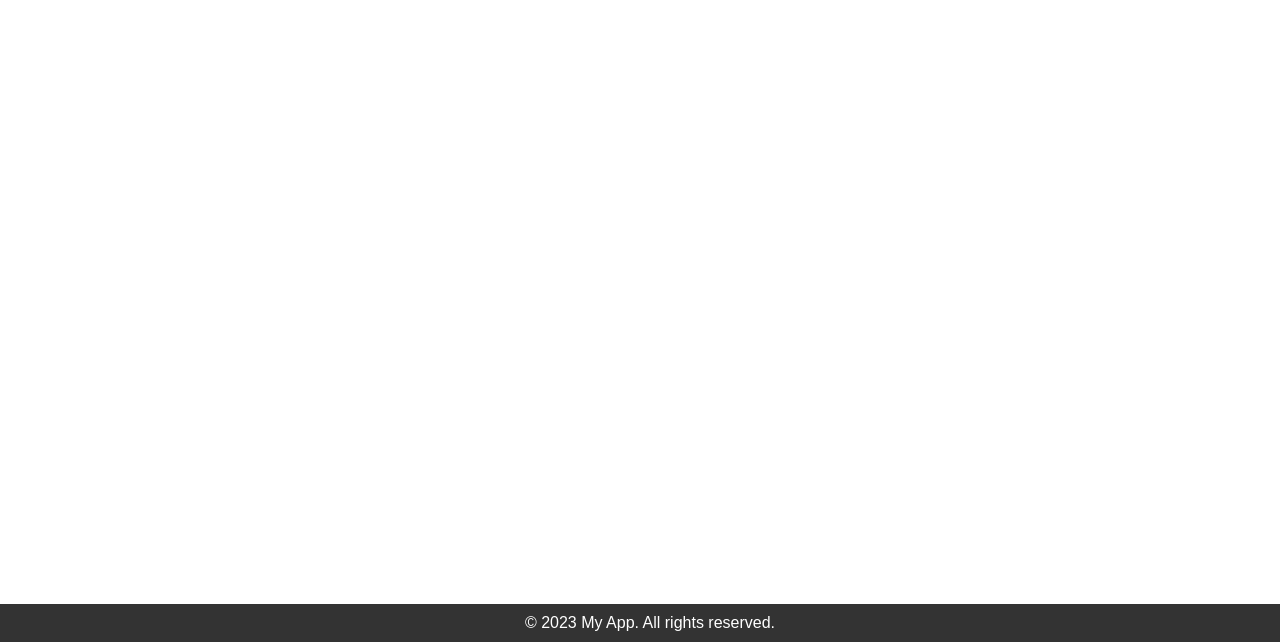
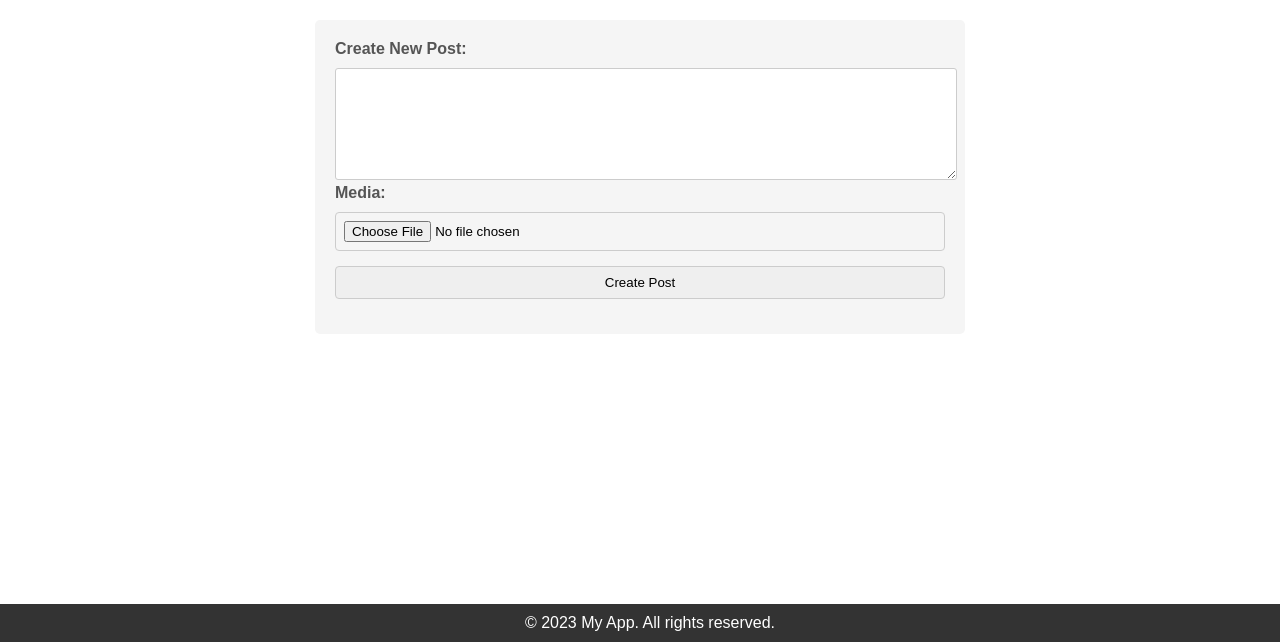
Before and after one commit to ntnanh1296/SeaWave, a Django app: page / in a window 1280 px wide. Shown: the part 158-800 px from the top of the page. Run offline with Django 4.2, Linux system fonts and the light colour scheme; the visitor is signed in with stand-in values (Sample User, id 1).

Commit message:
home-page-after-login-with-post-creation-form

```diff
--- a/SeaWave/settings.py
+++ b/SeaWave/settings.py
@@ -1,6 +1,8 @@
 
 from pathlib import Path
 from datetime import timedelta
+import firebase_admin
+from firebase_admin import credentials
 import os
 
 # Build paths inside the project like this: BASE_DIR / 'subdir'.
@@ -122,3 +124,6 @@ SIMPLE_JWT = {
 STATIC_URL = 'static/'
 
 DEFAULT_AUTO_FIELD = 'django.db.models.BigAutoField'
+
+firebase_credentials = credentials.Certificate('firebase_credentials.json')
+firebase_admin.initialize_app(firebase_credentials)
--- a/ui_service/forms.py
+++ b/ui_service/forms.py
@@ -1,12 +1,18 @@
 from django import forms
 from user_service.models import CustomUser
 from django.contrib.auth.forms import UserCreationForm
+from post_service.models import Post
 
+
+class PostForm(forms.ModelForm):
+    image = forms.ImageField(required=False)
+    class Meta:
+        model = Post
+        fields = ['text', 'media']
 
 class LoginForm(forms.Form):
     username = forms.CharField()
     password = forms.CharField(widget=forms.PasswordInput)
-
 
 class RegistrationForm(UserCreationForm):
     class Meta:
@@ -16,5 +22,5 @@ class RegistrationForm(UserCreationForm):
     def __init__(self, *args, **kwargs):
         super(RegistrationForm, self).__init__(*args, **kwargs)
 
-        for fieldname in ['username', 'password1']:
+        for fieldname in ['username', 'password1', 'password2']:
             self.fields[fieldname].help_text = None
--- a/ui_service/templates/ui_service/home.html
+++ b/ui_service/templates/ui_service/home.html
@@ -5,6 +5,46 @@
 
 {% block content %}
     {% if user.is_authenticated %}
+    <div class="post-creation-container">
+        <form class="create-post-form" method="post" action="{% url 'create-post' %}" enctype="multipart/form-data">
+            {% csrf_token %}
+            <p>
+                <label for="post_text">Create New Post:</label>
+                <textarea id="post_text" name="text" id="id_text" required></textarea>
+            </p>
+            <p>
+                <label for="id_media">Media:</label>
+                <input type="file" name="media" id="id_media">
+            </p>
+            <div id="media-preview"></div>
+            <input type="submit" value="Create Post">
+        </form>
+    </div>
+    <!-- <script>
+        function previewMedia(event) {
+            const previewContainer = document.getElementById('media-preview');
+            previewContainer.innerHTML = '';
+
+            const file = event.target.files[0];
+
+            if (file) {
+                const reader = new FileReader();
+
+                reader.onload = function (e) {
+                const previewElement = document.createElement('img');
+                previewElement.classList.add('post-image');
+                previewElement.src = e.target.result;
+                previewContainer.appendChild(previewElement);
+                }
+
+                reader.readAsDataURL(file);
+            }
+        }
+
+        const mediaInput = document.getElementById('id_media');
+        mediaInput.addEventListener('change', previewMedia);
+    </script> -->
+
     {% else %}
     <div class="login-form">
         <h2>Login</h2>
@@ -20,7 +60,7 @@
         {% endif %}
           <button type="submit">Login</button>
         </form>
-
+        <p>Don't have an account? <a href="{% url 'register' %}">Sign up</a></p>
       </div>
     {% endif %}
 {% endblock %}
--- a/ui_service/urls.py
+++ b/ui_service/urls.py
@@ -6,6 +6,7 @@ urlpatterns = [
     path('register/', views.register, name='register'),
     path('login/', views.user_login, name='login'),
     path('logout/', views.user_logout, name='logout'),
+    path('posts/create/', views.create_post, name='create-post'),
 ]
 
 #
--- a/ui_service/views.py
+++ b/ui_service/views.py
@@ -1,8 +1,21 @@
 from django.shortcuts import render, redirect
-from user_service.serializers import CustomUser
+from django.http import JsonResponse
+
+from django.contrib.auth.decorators import login_required
 from django.contrib.auth import authenticate, login, logout
-from .forms import LoginForm, RegistrationForm
+from .forms import LoginForm, RegistrationForm, PostForm
 from django.contrib import messages
+import firebase_admin
+from firebase_admin import storage, credentials
+
+cred = credentials.Certificate('firebase_credentials.json')
+try:
+    firebase_admin.initialize_app(cred, name='MoonLand')
+except ValueError as e:
+    messages.error("Error initializing Firebase app: %s", e)
+
+# Firebase Storage bucket name
+BUCKET_NAME = 'moonland-99249.appspot.com'
 
 def register(request):
     if request.method == 'POST':
@@ -23,16 +36,16 @@ def user_login(request):
             user = authenticate(request, username=username, password=password)
             if user is not None:
                 login(request, user)
-                return redirect('post-list')  # Redirect to post list page
+                return render(request, 'ui_service/home.html', {'form': form})
             else:
                 messages.error(request, 'Invalid username or password')  # Add an error message
     else:
         form = LoginForm()
-    return render(request, 'ui_service/login.html', {'form': form})
+    return render(request, 'ui_service/home.html', {'form': form})
 
 def user_logout(request):
     logout(request)
-    return redirect('login')
+    return redirect('home')
 
 def home(request):
     if request.method == 'POST':
@@ -43,10 +56,47 @@ def home(request):
             user = authenticate(request, username=username, password=password)
             if user is not None:
                 login(request, user)
-                messages.info(request, 'Login Successed')
-                # return redirect('post-list')  # Redirect to post list page
+                return redirect('home')  # Redirect to post list page
             else:
                 messages.error(request, 'Invalid username or password')  # Add an error message
     else:
         form = LoginForm()
     return render(request, 'ui_service/home.html', {'form': form})
+
+def update_media(post, file):
+    if post.media_url:
+        blob = storage.bucket(BUCKET_NAME).blob(post.media_url)
+        blob.delete()
+
+    bucket = storage.bucket(BUCKET_NAME)
+    blob = bucket.blob('post_media/' + file.name)
+    file.seek(0)  # Ensure the file is at the beginning
+    blob.upload_from_file(file, content_type='image/jpeg')  # Set the content type to image/jpeg
+    post.media_url = blob.public_url
+    post.save()
+
+@login_required
+def create_post(request):
+    if request.method == 'POST':
+        form = PostForm(request.POST, request.FILES)
+        if form.is_valid():
+            post = form.save(commit=False)
+            post.author = request.user
+            post.save()
+
+            if 'media' in request.FILES:
+                media_file = request.FILES['media']
+                try:
+                    update_media(post, media_file)
+                except Exception as e:
+                    return JsonResponse({'success': False, 'error': str(e)})
+
+                return redirect('home')
+
+        else:
+            return JsonResponse({'success': False, 'errors': form.errors})
+
+    else:
+        form = PostForm()
+
+    return redirect('home')
```
Also changed, not shown: firebase_credentials.json (added, +13 -0 lines), post_service/models.py (+5 -3 lines), post_service/serializers.py (+4 -4 lines), media/post_photos/Screenshot_from_2023-11-23_15-38-03.png (added), media/post_photos/Screenshot_from_2023-11-28_17-40-46.png (added), media/post_photos/Screenshot_from_2023-11-28_17-40-46_iimeLJ1.png (added), post_service/migrations/0001_initial.py, post_service/migrations/0002_initial.py, user_service/migrations/0001_initial.py, 1 other file.
